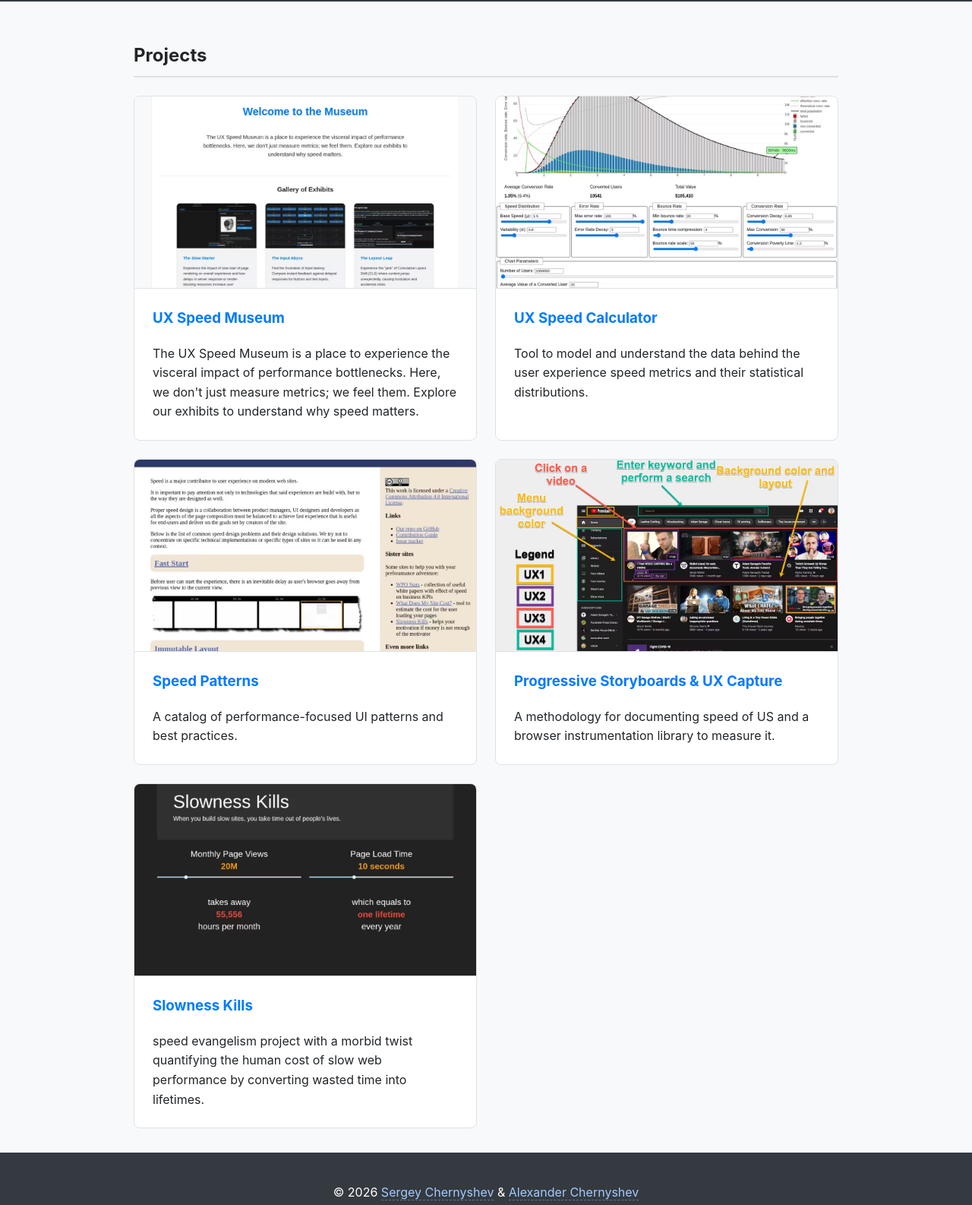
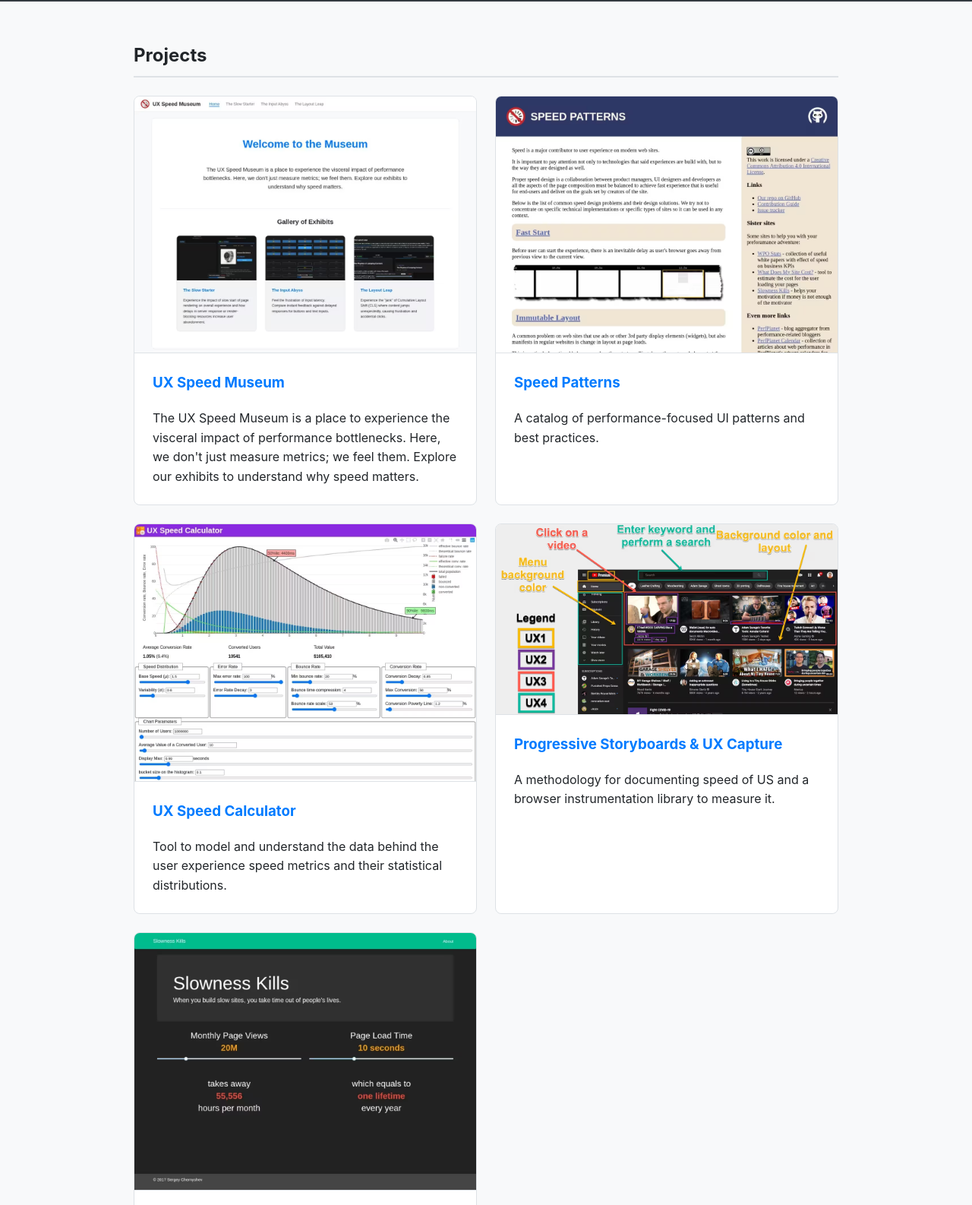
Before and after one commit to sergeychernyshev/uxspeed.dev, a website: page public/index.html in a window 1280 px wide. Shown: the part 160-1746 px from the top of the page at 76% size. Drawn offline with Linux system fonts and the light colour scheme.

Commit message:
Image sizing and more project fanangling

```diff
--- a/package.json
+++ b/package.json
@@ -20,7 +20,7 @@
   },
   "homepage": "https://github.com/sergeychernyshev/uxspeed.dev#readme",
   "devDependencies": {
-    "prettier": "^3.8.1",
-    "wrangler": "^4.69.0"
+    "prettier": "latest",
+    "wrangler": "latest"
   }
 }
--- a/public/index.html
+++ b/public/index.html
@@ -25,6 +25,8 @@
                 src="images/museum.avif"
                 alt="UX Speed Museum screenshot"
                 class="thumbnail"
+                width="1200"
+                height="900"
               />
             </div>
             <div class="card-content">
@@ -38,12 +40,32 @@
             </div>
           </a>
 
+          <a href="https://speedpatterns.com" class="card">
+            <div class="thumbnail-container">
+              <img
+                src="images/speedpatterns.avif"
+                alt="Speed Patterns screenshot"
+                class="thumbnail"
+                width="1200"
+                height="900"
+              />
+            </div>
+            <div class="card-content">
+              <h3>Speed Patterns</h3>
+              <p>
+                A catalog of performance-focused UI patterns and best practices.
+              </p>
+            </div>
+          </a>
+
           <a href="https://ux-speed-calculator.netlify.app" class="card">
             <div class="thumbnail-container">
               <img
                 src="images/calculator.avif"
                 alt="UX Speed Calculator screenshot"
                 class="thumbnail"
+                width="1200"
+                height="900"
               />
             </div>
             <div class="card-content">
@@ -55,28 +77,14 @@
             </div>
           </a>
 
-          <a href="https://speedpatterns.com" class="card">
-            <div class="thumbnail-container">
-              <img
-                src="images/speedpatterns.avif"
-                alt="Speed Patterns screenshot"
-                class="thumbnail"
-              />
-            </div>
-            <div class="card-content">
-              <h3>Speed Patterns</h3>
-              <p>
-                A catalog of performance-focused UI patterns and best practices.
-              </p>
-            </div>
-          </a>
-
           <a href="https://github.com/ux-capture/ux-capture" class="card">
             <div class="thumbnail-container">
               <img
                 src="images/uxcapture.avif"
                 alt="UX Capture screenshot"
                 class="thumbnail"
+                width="1200"
+                height="666"
               />
             </div>
             <div class="card-content">
@@ -94,6 +102,8 @@
                 src="images/slownesskills.avif"
                 alt="Slowness Kills screenshot"
                 class="thumbnail"
+                width="1200"
+                height="900"
               />
             </div>
             <div class="card-content">
--- a/public/style.css
+++ b/public/style.css
@@ -81,7 +81,6 @@ h2 {
 
 .thumbnail-container {
   width: 100%;
-  aspect-ratio: 16 / 9;
   background-color: #eee;
   overflow: hidden;
   border-bottom: 1px solid var(--card-border);
@@ -89,7 +88,7 @@ h2 {
 
 .thumbnail {
   width: 100%;
-  height: 100%;
+  height: auto;
   object-fit: cover;
   display: block;
 }
```
Also changed, not shown: AGENTS.md (added, +33 -0 lines), 1 other file.
